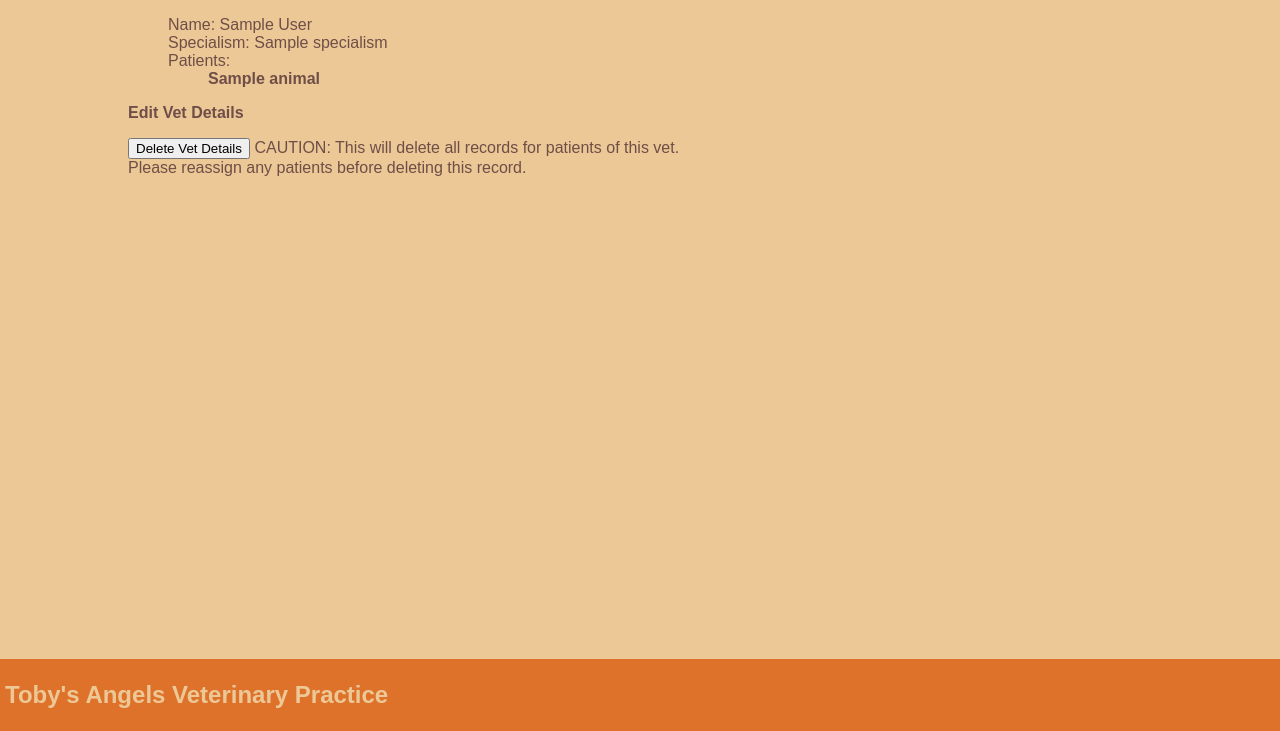
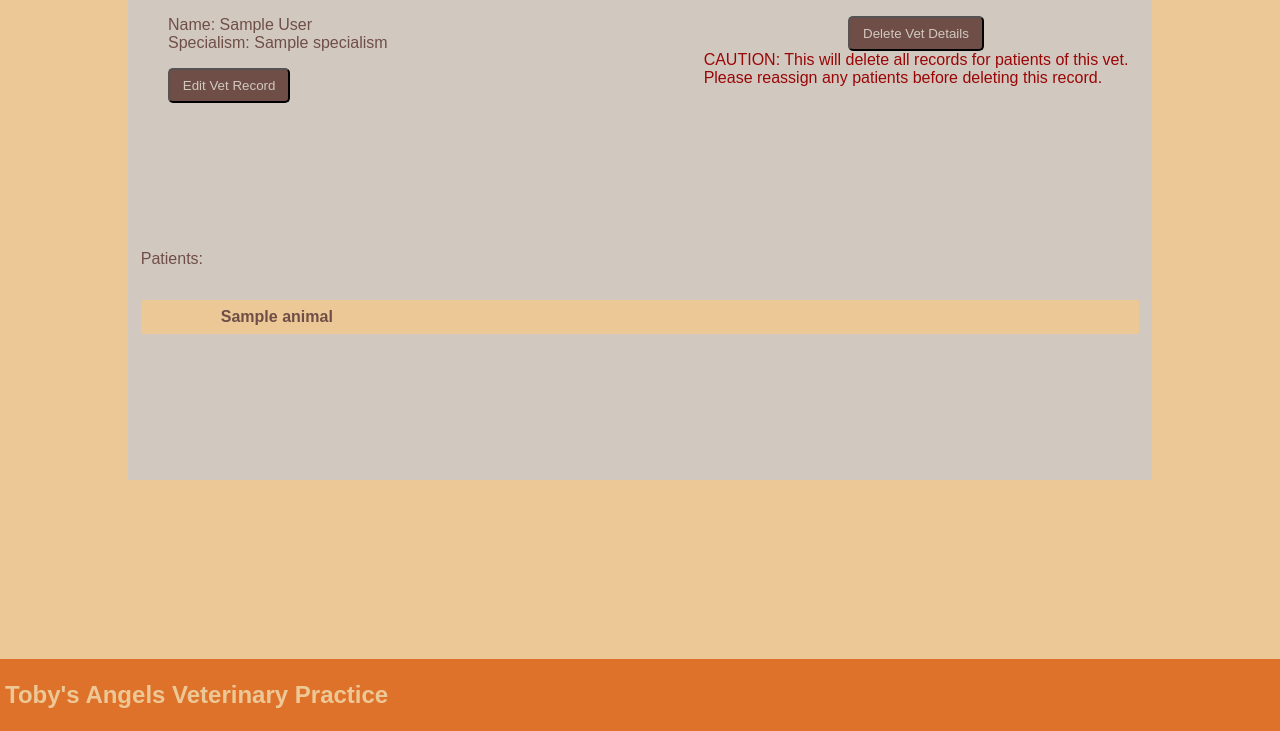
Before and after one commit to IronsideF/vet_manager_flask_project, a Flask app: page /vets/1 in a window 1280 px wide. Shown: the part 69-800 px from the top of the page. Run offline with Flask 2, Linux system fonts and the light colour scheme; a database or web service that is not in the repository returns one stand-in record (values such as "Sample title"); some libraries are stand-ins or nearby versions.

Commit message:
More pages styled, index for animals, show for owners and vets

```diff
--- a/repositories/animal_repository.py
+++ b/repositories/animal_repository.py
@@ -5,7 +5,7 @@ import repositories.owner_repository as owner_repo
 # INDEX
 # GET /animals
 def select_all():
-    results = run_sql("SELECT * FROM animals ORDER BY name")
+    results = run_sql("SELECT animals.*, owners.last_name FROM animals INNER JOIN owners ON owners.id = animals.owner_id ORDER BY owners.last_name")
     animals = []
     for row in results:
         vet = vet_repo.select(row['vet_id'])
--- a/static/style.css
+++ b/static/style.css
@@ -133,6 +133,13 @@ ul {
     overflow: auto;
 }
 
+.index-list ul li {
+    display: flex;
+    flex-direction: column;
+    margin-bottom: 2vh;
+    border: solid 2px var(--border-color);
+}
+
 .new-form {
     background-color: var(--standout-color);
     display: flex;
@@ -175,6 +182,33 @@ ul {
     grid-template-columns: 50% 50%;
 }
 
+.vet-details {
+    display: flex;
+    flex-direction: column;
+}
+
+.vet-details button {
+    margin-left: 40px;
+}
+
+.delete-form {
+    margin-left: 40px;
+    margin-top: 2vh;
+    display: flex;
+    flex-direction: column;
+    align-items: center;
+}
+
+.delete-form .form-button {
+    max-width: 20vw;
+}
+.delete-form .form-button:hover {
+    color: red;
+}
+
+.delete-form label {
+    color: rgb(154, 6, 6);
+}
 
 .relational-list {
     grid-column: 1 / span 2;
@@ -182,6 +216,8 @@ ul {
     flex-direction: column;
     padding: 1vh 1vw;
 }
+
+
 
 
 .relational-list ul {
--- a/templates/animals/index.html
+++ b/templates/animals/index.html
@@ -2,8 +2,8 @@
 <div class="index-list">
     <ul>
         {% for animal in animals %}
-            <li>Name: <a href="/animals/{{animal.id}}">{{animal.name}}</a>
-                Date of Birth: {{animal.dob}}
+            <li>Name: <a href="/animals/{{animal.id}}">{{animal.name}} {{animal.owner.last_name}}</a>
+                Date of Birth: {{animal.dob}} <br>
                 Type: {{animal.type}}
             </li>
         {% endfor %}
--- a/templates/owners/show.html
+++ b/templates/owners/show.html
@@ -1,5 +1,5 @@
 {% extends 'base.html' %}{% block content %}
-<div class="owner-page">
+<div class="show-page">
 <div class="owner-details">
     <ul>
         <li>Name: {{owner.first_name}} {{ owner.last_name }}</li>
--- a/templates/vets/show.html
+++ b/templates/vets/show.html
@@ -1,20 +1,30 @@
 {% extends 'base.html' %}{% block content %}
+<div class="show-page">
+<div class="vet-details">
     <ul>
         <li>Name: {{ vet.first_name }} {{ vet.last_name }}</li>
         <li>Specialism: {{ vet.specialism }}</li>
-        <li>Patients:<ul>
+    </ul>
+    <a href="/vets/{{vet.id}}/edit"><button type="button" class="form-button">Edit Vet Record</button></a>
+</div>
+<div class="delete">
+    <form action="/vets/{{vet.id}}/delete" method="post" class="delete-form">
+        <button type="sumbit" class="form-button">Delete Vet Details</button>
+        <label for="delete">CAUTION: This will delete all records for patients of this vet. <br> Please reassign any patients before deleting this record.</label>
+    </form>
+</div>
+<div class="relational-list">
+        <p>Patients:</p>
             {% if animals %}
-            {% for animal in animals %}
-            <li><a href="/animals/{{animal.id}}">{{ animal.name }}</a></li>
-        {% endfor %}
+            <ul>
+                {% for animal in animals %}
+                <li><a href="/animals/{{animal.id}}">{{ animal.name }}</a></li>
+                {% endfor %}
+            </ul>
             {% else %}
                 No patients at this time
             {% endif %}
-        </ul></li>
-    </ul>
-    <p><a href="/vets/{{vet.id}}/edit">Edit Vet Details</a></p>
-    <form action="/vets/{{vet.id}}/delete" method="post">
-        <input  id="delete" type="submit" value="Delete Vet Details">
-        <label for="delete">CAUTION: This will delete all records for patients of this vet. <br> Please reassign any patients before deleting this record.</label>
-    </form>
+        </ul>
+    </div>
+</div>
 {% endblock content %}
```
